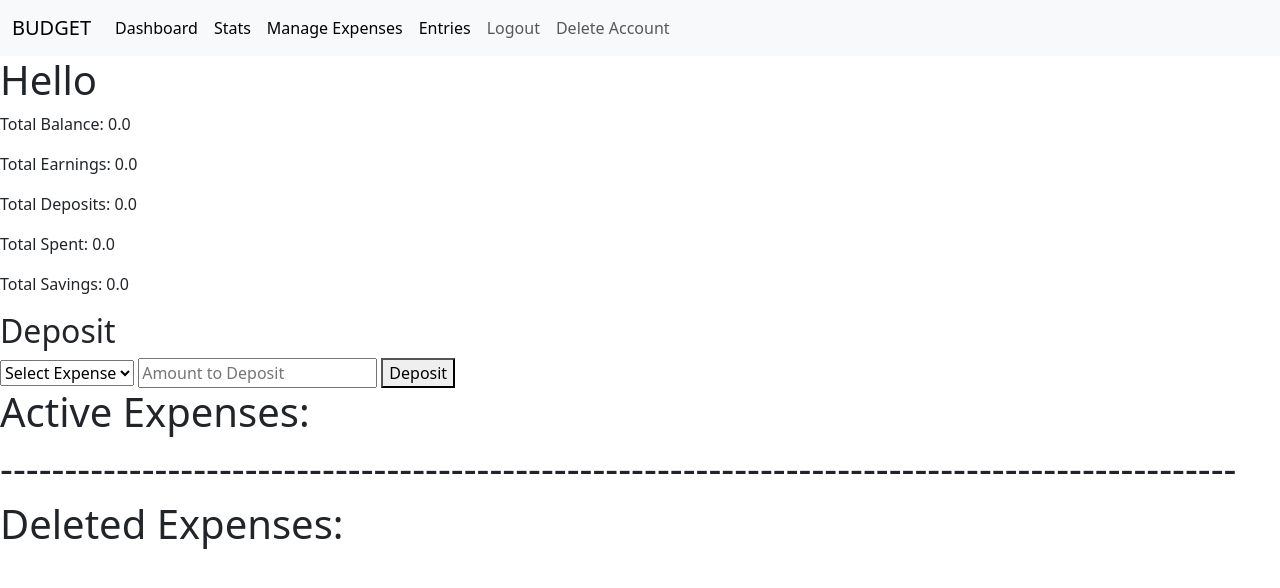
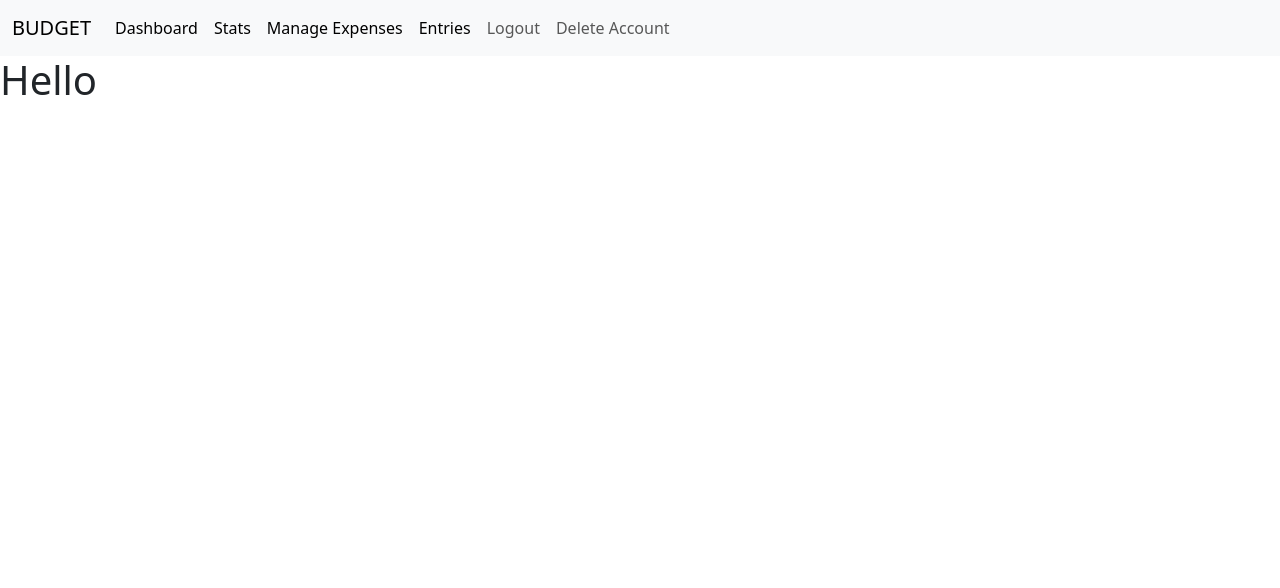
Before and after one commit to DoPe-EyeSZ/Finance-Project, a Flask app: page /stats in a window 1280 px wide. Shown: the top 588 px of the page. Run offline with Flask 3, Linux system fonts and the light colour scheme; the visitor is signed in with stand-in values (Sample User, id 1).

Commit message:
Fixed naming confusions for methods

```diff
--- a/app/helper.py
+++ b/app/helper.py
@@ -16,7 +16,7 @@ def get_expenses(identification):
 def check_login():
     return "user_id" in session
 
-def calc_balance(expense_id):
+def calc_savings(expense_id):
     snaps = Exp_Snap.query.filter_by(expense_id = expense_id).all()
     expense = Expenses.query.filter_by(id = expense_id).first()
     earnings = expense.deposit
--- a/app/routes/entry.py
+++ b/app/routes/entry.py
@@ -53,18 +53,14 @@ def view_entry(entry_id):
         expenses_ids = [snapshot.expense_id for snapshot in snapshots]
         expenses = Expenses.query.filter(Expenses.id.in_(expenses_ids)).all()
 
-        expense_dict = {}       #Links expense's id to the expense
         est_balance = {}        #Links the expense's total savings (amount able to spend) to the snapshot of the expense
         if request.method == "GET":
 
-            for expense in expenses:
-                expense_dict[expense.id] = expense
 
             for snapshot in snapshots:      #Calculate expense earnings using entry's total earned
                 earnings = round((entry.income * snapshot.expense_percentage/100), 2)
-                expense = expense_dict[snapshot.expense_id]
                 snapshot.set_earnings(earnings)
-                savings = helper.calc_balance(snapshot.expense_id)      #Calculates the total savings to send to front
+                savings = helper.calc_savings(snapshot.expense_id)      #Calculates the total savings to send to front
 
                 est_balance[snapshot] = savings
 
--- a/app/templates/stats.html
+++ b/app/templates/stats.html
@@ -13,7 +13,7 @@
         {% endif %}
     {% endwith %}
 
-
+{% if active_expenses or inactive_expenses %}
     <p>Total Balance: {{lifetime_stats["Balance"]}}</p>
     <p>Total Earnings: {{lifetime_stats["Earnings"]}}</p>
     <p>Total Deposits: {{lifetime_stats["Deposits"]}}</p>
@@ -35,7 +35,9 @@
 
     </form>
 
+{% endif %}
 
+{% if active_expenses %}
     <h1>Active Expenses:</h1>
     {% for expense_id in active_expenses %}
 
@@ -72,12 +74,12 @@
 
         {% if earned == 0 %}
 
-        <p>><div class="progress" style="width: 95%; margin: 0 auto; height: 40px; font-size: 18px;">
+            <p><div class="progress" style="width: 95%; margin: 0 auto; height: 40px; font-size: 18px;">
                 <div class="progress-bar " role="progressbar" style="width: 100%" aria-valuenow="30" aria-valuemin="0" aria-valuemax="100">N/A</div>
             </div>
             </p
 
-    {% elif spent>=earned %}
+        {% elif spent >=earned %}
 
             <div class="progress" style="width: 95%; margin: 0 auto; height: 40px; font-size: 18px;">
                 <div class="progress-bar bg-danger" role="progressbar" style="width: 100%" aria-valuenow="20" aria-valuemin="0" aria-valuemax="100">Spent: 100%</div>
@@ -93,13 +95,13 @@
 
         {% endif %}
 
-
-    <p>---------------------------------------------------------------------------------------------------------------------------</p>
-
     {% endfor%}
 
-<h1>------------------------------------------------------------------------------------------------</h1>
+{% endif %}
 
+<p></p>
+
+{% if inactive_expenses%}
     <h1>Deleted Expenses:</h1>
     {% for expense_id in inactive_expenses %}
 
@@ -118,16 +120,21 @@
                     <th>Total Deposited</th>
                     <th>Total Spent</th>
                     <th>Total Remaining</th>
+                    <th>Actions</th>
                 </tr>
             </thead>
 
             <tbody>
                 <tr>
+                    <form action="#">
                         <td>${{balance}}</td>
                         <td>${{earned}}</td>
                         <td>${{deposit}}</td>
                         <td>${{spent}}</td>
                         <td>${{saved}}</td>
+                        <td><button class="btn btn-danger"> Delete </button></td>
+                    </form>
+
                 </tr>
             </tbody>
 
@@ -136,7 +143,7 @@
 
         {% if earned == 0 %}
 
-        <p>><div class="progress" style="width: 95%; margin: 0 auto; height: 40px; font-size: 18px;">
+            <p><div class="progress" style="width: 95%; margin: 0 auto; height: 40px; font-size: 18px;">
                 <div class="progress-bar " role="progressbar" style="width: 100%" aria-valuenow="30" aria-valuemin="0" aria-valuemax="100">N/A</div>
             </div>
             </p
@@ -157,9 +164,8 @@
 
         {% endif %}
 
-
-    <p>---------------------------------------------------------------------------------------------------------------------------</p>
-
     {% endfor%}
 
+{% endif %}
+
 {% endblock %}
```
Also changed, not shown: app/templates/expenses.html (+6 -3 lines). Lines whose indentation alone changed are shown as unchanged.
